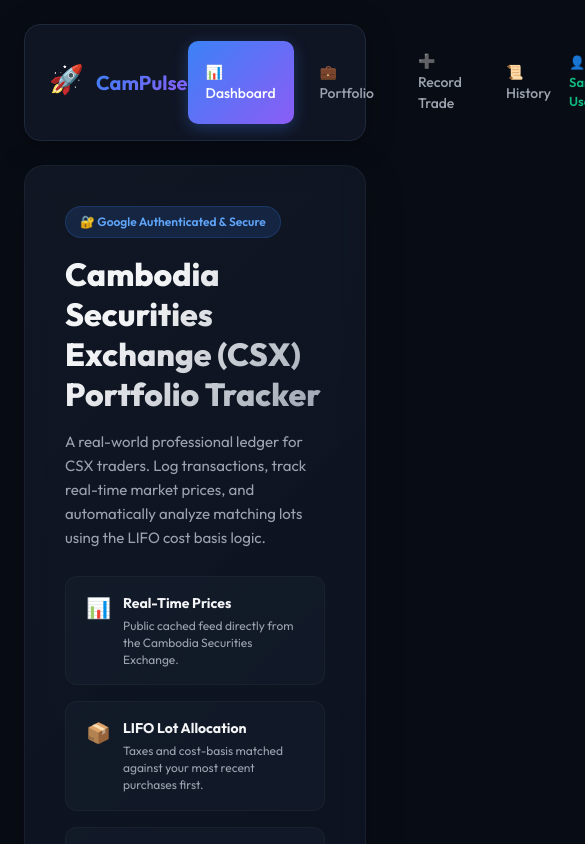
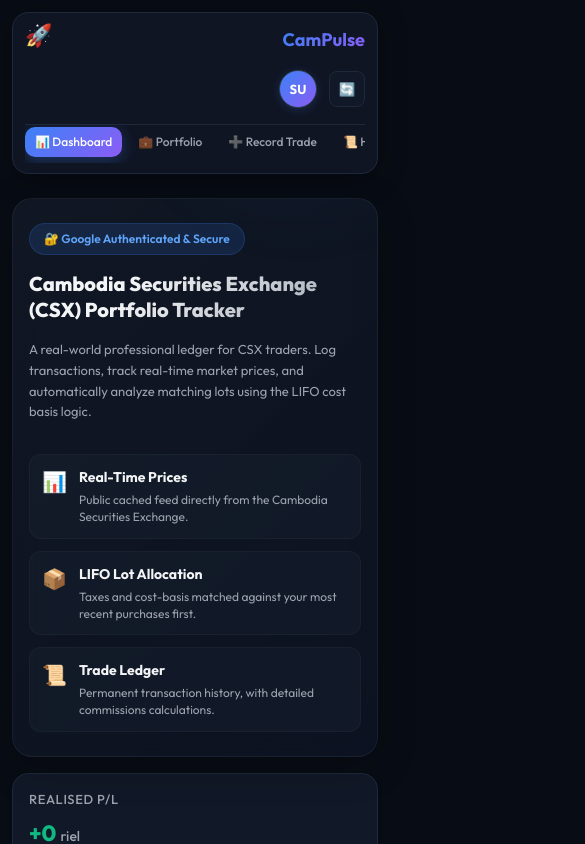
Before and after one commit to codingwithchitra777/campulse-web, an Angular app: page /dashboard in a window 390 px wide. Shown: the top 844 px of the page, 585 px wide, since content can reach past the window. Built offline with nearby package versions, Linux system fonts and the light colour scheme; no server answers; sample sign-in values are in the browser's storage.

Commit message:
Implement mobile-responsive layouts and Gemini-style profile card dropdown

```diff
--- a/src/app/app.html
+++ b/src/app/app.html
@@ -22,14 +22,36 @@
 
       <!-- Google Profile & Sign Out (shown when logged in) -->
       <ng-container *ngIf="!apiService.isGuest() && apiService.googleProfile()">
-        <div class="google-profile-info" style="display: flex; align-items: center; gap: 8px;">
-          <span style="font-size: 13px; font-weight: 600; color: #10b981;">👤 {{ apiService.googleProfile().name }}</span>
-          <button (click)="logoutGoogle()" style="background: #ef4444; border: none; color: white; padding: 6px 12px; border-radius: 6px; font-size: 11px; cursor: pointer; font-weight: 600;">Sign Out</button>
+        <div class="profile-avatar-container">
+          <button class="profile-avatar-btn" (click)="toggleProfileDropdown($event)">
+            {{ getUserInitials() }}
+          </button>
+
+          <!-- Floating Profile Dropdown Card (Gemini style) -->
+          <div class="profile-dropdown-card" *ngIf="showProfileDropdown" (click)="$event.stopPropagation()">
+            <div class="profile-dropdown-header">
+              <div class="large-avatar">{{ getUserInitials() }}</div>
+              <div class="user-details">
+                <span class="user-name">{{ apiService.googleProfile().name }}</span>
+                <span class="user-email" *ngIf="apiService.googleProfile().email">{{ apiService.googleProfile().email }}</span>
+                <span class="user-role-badge">Premium Trader</span>
+              </div>
+            </div>
+            <div class="profile-dropdown-divider"></div>
+            <div class="profile-dropdown-actions">
+              <button class="signout-btn-modern" (click)="logoutGoogle(); closeProfileDropdown()">
+                <span>🚪</span> Sign Out
+              </button>
+            </div>
+          </div>
         </div>
       </ng-container>
 
       <button class="refresh-btn" (click)="refreshActivePage()" title="Refresh Data">🔄</button>
     </div>
+
+    <!-- Dropdown Backdrop to close on click outside -->
+    <div class="dropdown-backdrop" *ngIf="showProfileDropdown" (click)="closeProfileDropdown()"></div>
   </header>
 
   <!-- Body Content: Handles the router-outlet -->
--- a/src/app/app.ts
+++ b/src/app/app.ts
@@ -12,6 +12,26 @@
 export class App implements OnInit {
   protected readonly apiService = inject(ApiService);
   private router = inject(Router);
+  showProfileDropdown = false;
+
+  toggleProfileDropdown(event: Event) {
+    event.stopPropagation();
+    this.showProfileDropdown = !this.showProfileDropdown;
+  }
+
+  closeProfileDropdown() {
+    this.showProfileDropdown = false;
+  }
+
+  getUserInitials(): string {
+    const profile = this.apiService.googleProfile();
+    if (!profile || !profile.name) return 'GP';
+    const parts = profile.name.trim().split(/\s+/);
+    if (parts.length >= 2) {
+      return (parts[0][0] + parts[parts.length - 1][0]).toUpperCase();
+    }
+    return parts[0].substring(0, Math.min(2, parts[0].length)).toUpperCase();
+  }
 
   constructor() {
     // Automatically initialize Google button in the header whenever auth state changes
--- a/src/styles.css
+++ b/src/styles.css
@@ -1253,3 +1253,349 @@
 .animate-pulse-warning {
   animation: pulseWarning 2s infinite;
 }
+
+/* Gemini-Style Profile & Dropdown Aesthetics */
+.profile-avatar-container {
+  position: relative;
+  display: inline-block;
+}
+
+.profile-avatar-btn {
+  width: 38px;
+  height: 38px;
+  border-radius: 50%;
+  border: 1px solid #334155;
+  background: linear-gradient(135deg, #3b82f6 0%, #8b5cf6 100%);
+  color: #ffffff;
+  font-family: inherit;
+  font-size: 13px;
+  font-weight: 700;
+  cursor: pointer;
+  display: flex;
+  align-items: center;
+  justify-content: center;
+  transition: all 0.3s cubic-bezier(0.4, 0, 0.2, 1);
+  box-shadow: 0 2px 10px rgba(59, 130, 246, 0.2);
+}
+
+.profile-avatar-btn:hover {
+  transform: scale(1.05);
+  box-shadow: 0 4px 15px rgba(59, 130, 246, 0.4);
+  border-color: #3b82f6;
+}
+
+.profile-dropdown-card {
+  position: absolute;
+  top: 48px;
+  right: 0;
+  width: 290px;
+  background: rgba(15, 23, 42, 0.95);
+  backdrop-filter: blur(16px);
+  border: 1px solid #334155;
+  border-radius: 16px;
+  padding: 20px;
+  box-shadow: 0 10px 30px -5px rgba(0, 0, 0, 0.5);
+  z-index: 1060;
+  display: flex;
+  flex-direction: column;
+  animation: dropdownFadeIn 0.2s cubic-bezier(0.4, 0, 0.2, 1);
+}
+
+@keyframes dropdownFadeIn {
+  from { opacity: 0; transform: translateY(-8px); }
+  to { opacity: 1; transform: translateY(0); }
+}
+
+.profile-dropdown-header {
+  display: flex;
+  align-items: center;
+  gap: 14px;
+}
+
+.large-avatar {
+  width: 48px;
+  height: 48px;
+  border-radius: 50%;
+  background: linear-gradient(135deg, #3b82f6 0%, #8b5cf6 100%);
+  color: #ffffff;
+  font-size: 16px;
+  font-weight: 700;
+  display: flex;
+  align-items: center;
+  justify-content: center;
+  box-shadow: 0 2px 8px rgba(0,0,0,0.3);
+}
+
+.user-details {
+  display: flex;
+  flex-direction: column;
+  gap: 2px;
+  flex: 1;
+  min-width: 0;
+}
+
+.user-name {
+  font-weight: 700;
+  font-size: 14px;
+  color: #f8fafc;
+  white-space: nowrap;
+  overflow: hidden;
+  text-overflow: ellipsis;
+}
+
+.user-email {
+  font-size: 11px;
+  color: #9ca3af;
+  white-space: nowrap;
+  overflow: hidden;
+  text-overflow: ellipsis;
+}
+
+.user-role-badge {
+  font-size: 9px;
+  font-weight: 700;
+  color: #3b82f6;
+  background: rgba(59, 130, 246, 0.1);
+  padding: 2px 6px;
+  border-radius: 4px;
+  align-self: flex-start;
+  margin-top: 4px;
+  text-transform: uppercase;
+  letter-spacing: 0.5px;
+}
+
+.profile-dropdown-divider {
+  height: 1px;
+  background: #24304f;
+  margin: 16px 0;
+}
+
+.profile-dropdown-actions {
+  display: flex;
+  flex-direction: column;
+}
+
+.signout-btn-modern {
+  width: 100%;
+  background: transparent;
+  border: 1px solid #ef4444;
+  color: #ef4444;
+  padding: 10px 14px;
+  font-size: 12px;
+  font-weight: 600;
+  border-radius: 10px;
+  cursor: pointer;
+  display: flex;
+  align-items: center;
+  justify-content: center;
+  gap: 8px;
+  transition: all 0.2s cubic-bezier(0.4, 0, 0.2, 1);
+}
+
+.signout-btn-modern:hover {
+  background: rgba(239, 68, 68, 0.08);
+  box-shadow: 0 4px 12px rgba(239, 68, 68, 0.15);
+}
+
+.dropdown-backdrop {
+  position: fixed;
+  top: 0;
+  left: 0;
+  width: 100vw;
+  height: 100vh;
+  z-index: 1030;
+  background: transparent;
+}
+
+
+/* --- Mobile Media Queries & Responsive Layouts --- */
+
+@media (max-width: 768px) {
+  /* Global Layout Spacing */
+  .app-container {
+    padding: 12px;
+  }
+
+  .app-body {
+    padding: 8px 0;
+  }
+
+  /* Responsive App Header (Stacked Layout) */
+  .app-header {
+    flex-direction: column;
+    align-items: stretch;
+    padding: 12px 16px;
+    gap: 14px;
+    margin-bottom: 16px;
+  }
+
+  .app-header > div:first-child {
+    display: flex;
+    justify-content: space-between;
+    align-items: center;
+  }
+
+  /* Reposition elements for clean alignment */
+  .header-logo {
+    order: 1;
+  }
+
+  .header-user {
+    order: 2;
+    margin-left: auto;
+  }
+
+  .header-nav {
+    order: 3;
+    width: 100%;
+    overflow-x: auto;
+    flex-wrap: nowrap;
+    justify-content: flex-start;
+    padding: 2px 0 6px 0;
+    gap: 6px;
+    border-top: 1px solid #1e293b;
+    margin-top: 2px;
+    /* Hide scrollbar for clean tab-bar look */
+    -ms-overflow-style: none;  /* IE and Edge */
+    scrollbar-width: none;  /* Firefox */
+  }
+
+  .header-nav::-webkit-scrollbar {
+    display: none; /* Chrome, Safari and Opera */
+  }
+
+  .header-nav a, .header-nav button {
+    padding: 8px 14px;
+    font-size: 13px;
+    flex-shrink: 0;
+    white-space: nowrap;
+  }
+
+  /* Hero Banner & Dashboard elements */
+  .hero-banner {
+    padding: 24px 16px;
+    margin-bottom: 16px;
+  }
+
+  .hero-title {
+    font-size: 20px;
+    line-height: 1.3;
+  }
+
+  .hero-subtitle {
+    font-size: 13px;
+  }
+
+  .features-grid {
+    grid-template-columns: 1fr;
+    gap: 12px;
+    margin-top: 16px;
+  }
+
+  .feature-card {
+    padding: 12px;
+  }
+
+  /* Metrics elements */
+  .metrics-grid {
+    grid-template-columns: 1fr;
+    gap: 12px;
+    margin-bottom: 16px;
+  }
+
+  .metric-card {
+    padding: 16px;
+  }
+
+  .metric-value {
+    font-size: 22px;
+  }
+
+  /* Grid splits stack vertically */
+  .dashboard-columns {
+    grid-template-columns: 1fr;
+    gap: 16px;
+  }
+
+  /* Compact details component inside Portfolio Page drawer */
+  .portfolio-drawer {
+    width: 100%;
+    max-width: 100%;
+    border-left: none;
+  }
+
+  .drawer-header {
+    padding: 16px;
+  }
+
+  .drawer-content-scroll {
+    padding: 12px;
+  }
+
+  .stock-details-card-html {
+    padding: 10px;
+    margin-top: 8px;
+  }
+
+  .card-stats-row-html {
+    display: grid;
+    grid-template-columns: repeat(2, 1fr);
+    gap: 12px 6px;
+    padding: 12px;
+    margin-bottom: 16px;
+  }
+
+  .stat-box-html {
+    align-items: flex-start;
+  }
+
+  .card-lists-columns-html {
+    grid-template-columns: 1fr;
+    gap: 16px;
+  }
+
+  .list-col-html {
+    padding: 10px;
+  }
+
+  /* Data Table Responsiveness */
+  .data-table th,
+  .data-table td {
+    padding: 10px 12px;
+    font-size: 12px;
+  }
+
+  /* Record Trade Form Card adjustment */
+  .centered-view {
+    padding-top: 0;
+  }
+
+  .form-card {
+    padding: 20px 16px;
+  }
+}
+
+@media (max-width: 480px) {
+  /* Smaller devices adjustments */
+  .app-header {
+    padding: 10px 12px;
+  }
+
+  .logo-text {
+    font-size: 18px;
+  }
+
+  .logo-emoji {
+    font-size: 22px;
+  }
+
+  .header-nav a, .header-nav button {
+    padding: 6px 10px;
+    font-size: 12px;
+  }
+
+  .card-stats-row-html {
+    grid-template-columns: 1fr;
+    gap: 10px;
+  }
+}
```
